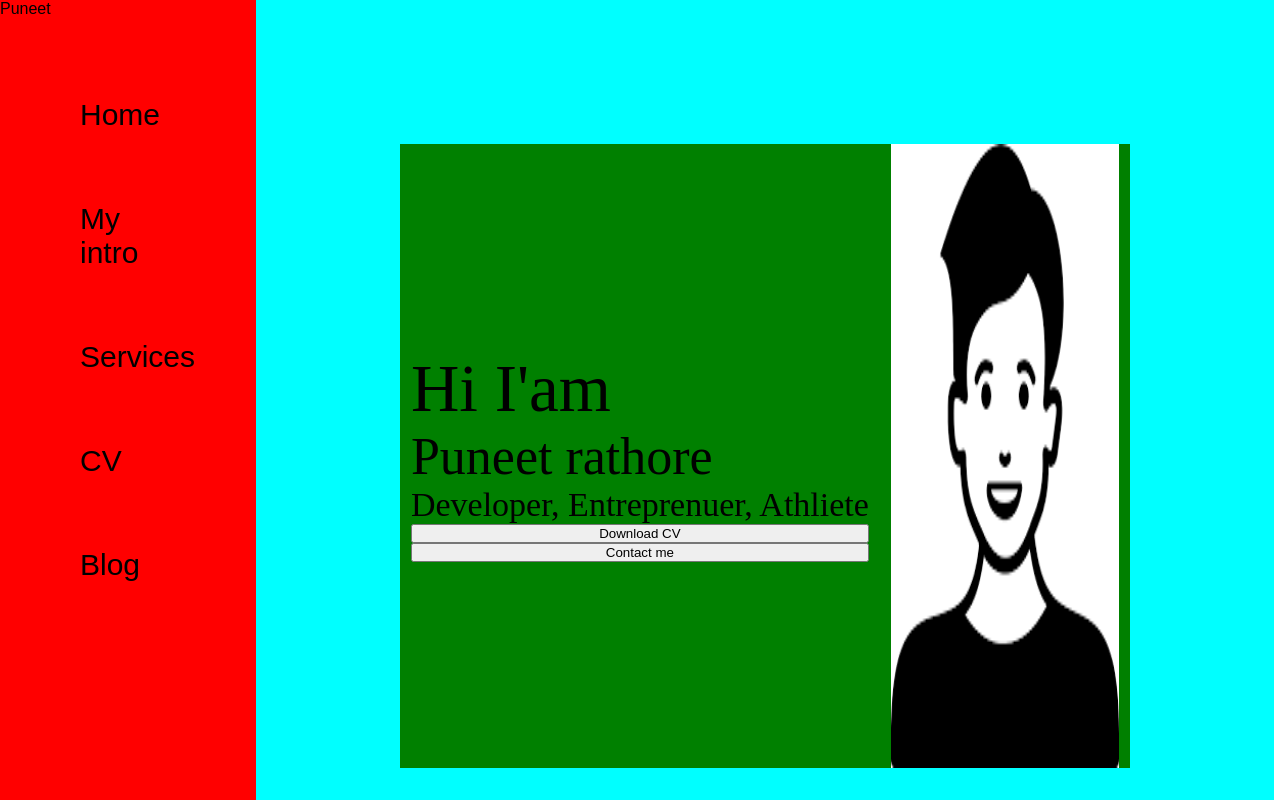
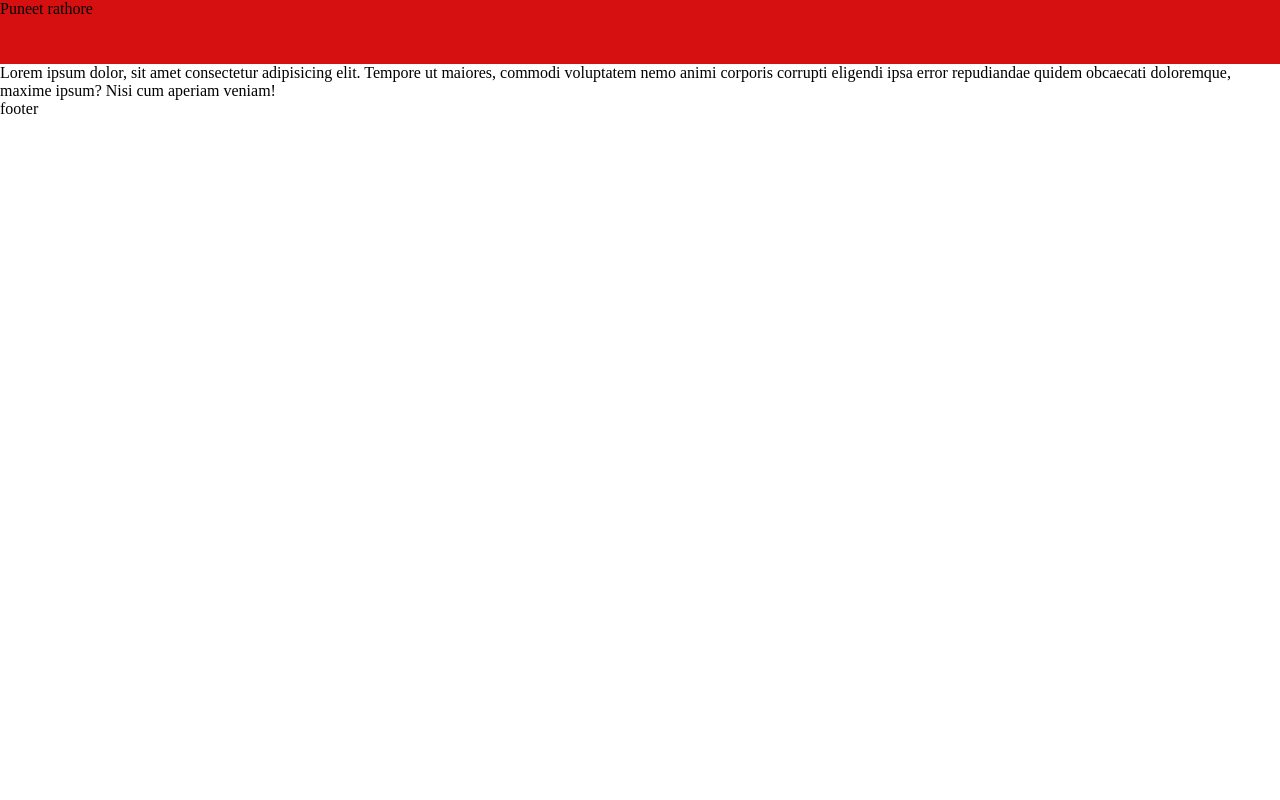
Before and after one commit to Puneetrathore/LUGEL90, a plain HTML site: page index.html in a window 1280 px wide. Shown: the top 800 px of the page. Drawn offline with Linux system fonts and the light colour scheme.

Commit message:
initial commit

```diff
--- a/index.html
+++ b/index.html
@@ -1,40 +1,17 @@
 <!DOCTYPE html>
 <html lang="en">
-
 <head>
     <meta charset="UTF-8">
     <meta name="viewport" content="width=device-width, initial-scale=1.0">
-    <title>Puneet rathore - web developer, programmer, ML enthusiast</title>
+    <title>CRUD operations in js</title>
     <link rel="stylesheet" href="style.css">
 </head>
+<body>
+    <nav class="nav">
+        Puneet rathore
+    </nav>
+    <main>Lorem ipsum dolor, sit amet consectetur adipisicing elit. Tempore ut maiores, commodi voluptatem nemo animi corporis corrupti eligendi ipsa error repudiandae quidem obcaecati doloremque, maxime ipsum? Nisi cum aperiam veniam!</main>
+    <footer>footer</footer>
 
-<body>
-    <div class="container">
-            <div class="sidebar">
-            Puneet
-            <nav>
-                <ul>
-                    <li>Home</li>
-                    <li>My intro</li>
-                    <li>Services</li>
-                    <li>CV</li>
-                    <li>Blog</li>
-                </ul>
-            </nav>
-        </div>
-        <div class="main">
-            <div class="infocontainer">
-                <div class="devInfo">
-                    <div class="hello">Hi I'am</div>
-                    <div class="name">Puneet rathore</div>
-                    <div class="about">Developer, Entreprenuer, Athliete</div>
-                        <button>Download CV</button>
-                        <button>Contact me</button>
-                </div>
-                <div class="devpic"><img src="dev.png" alt="Puneet rathore"></div>
-            </div>
-        </div>
-</div>
 </body>
-
 </html>
--- a/style.css
+++ b/style.css
@@ -1,65 +1,12 @@
-*{
+body{
     margin: 0;
     padding: 0;
-}
-
-.sidebar{
-    background-color: red;
-    width: 20vw;
-    font-family: 'Fira Sans', sans-serif;
-    height: 184vh;
-}
-
-.sidebar nav{
-    padding: 45px;
-}
-
-.sidebar nav li{
-    list-style: none;
-    font-size: 30px;
-    padding: 35px;
-}
-
-.main{
-    background-color: aqua;
-}
-
-.container{
-    display: flex;
+    height: 100vh;
+    width: 100vw;
 
 }
-
-.infocontainer{
-    background-color: green;
-    height: 78vh;
-    width: 57vw;
-    margin: 144px;
-    display: flex;
-    justify-content: space-around;
+.nav{
+    height: 8vh;
+    width: 100vw;
+    background-color: rgb(214, 16, 16);
 }
-
-.devInfo{
-    display: flex;
-    justify-content:  center;
-    flex-direction: column;
-}
-
-.hello{
-    font-size: 67px;
-}
-.name{
-    font-size: 52px;
-}
-.about{
-    font-size: 34px;
-}
-
-.buttons button{
-
-}
-
-.devpic img{
-    width: 228px;
-    height: 78vh;
-
-}
```
